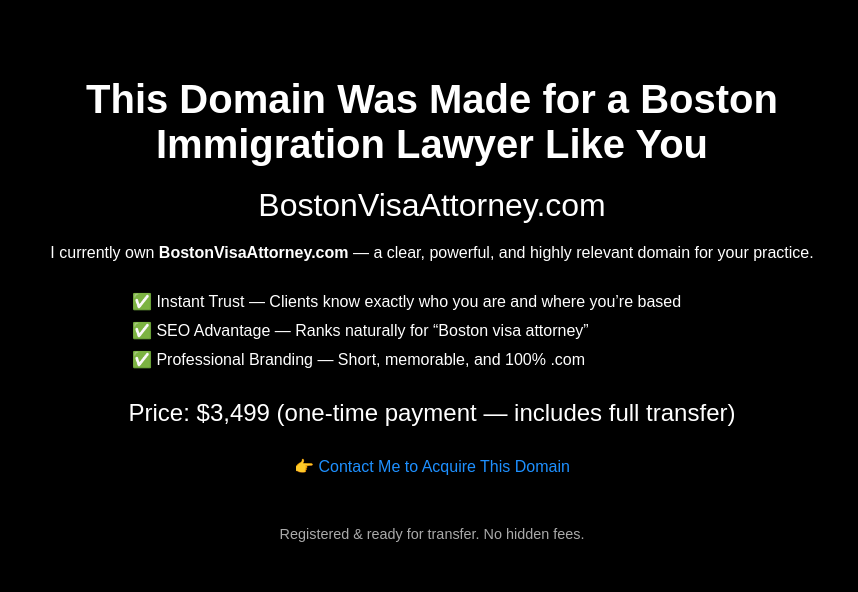
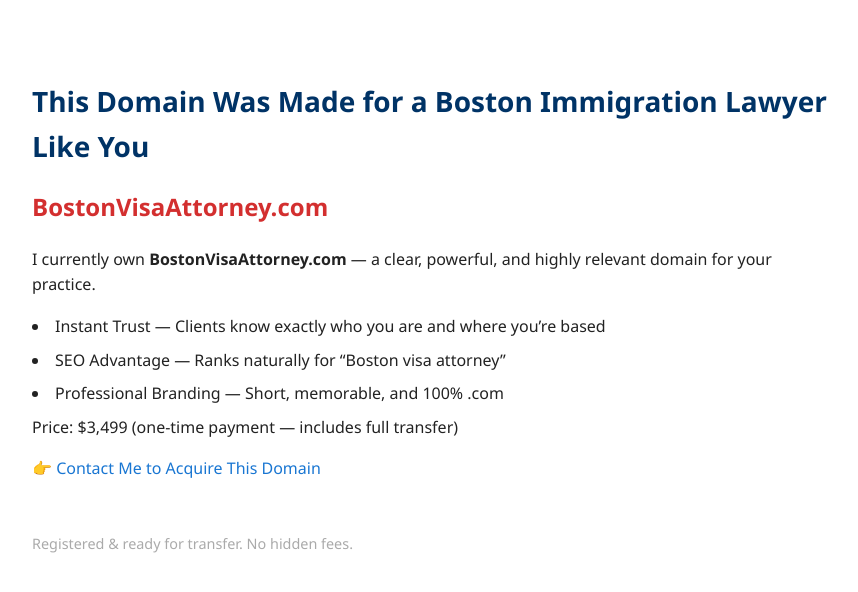
Before and after one commit to Ezzmohamedx/BostonVisaAttorney, a plain HTML site: page index.html in a window 1280 px wide. Shown: the whole page, without its empty margins (208-1066 px from the left). Drawn offline with Linux system fonts and the light colour scheme.

Commit message:
Update index.html

```diff
--- a/index.html
+++ b/index.html
@@ -6,50 +6,29 @@
   <title>BostonVisaAttorney.com</title>
   <style>
   body {
-      background: #000;
-      color: #fff;
-      font-family: Arial, sans-serif;
-      text-align: center;
-      padding: 50px 20px;
-      margin: 0;
-    }
-    .container {
+    font-family: 'Segoe UI', Tahoma, Geneva, Verdana, sans-serif;
+    line-height: 1.6;
     max-width: 800px;
-      margin: 0 auto;
+    margin: 40px auto;
+    padding: 20px;
+    color: #222;
   }
   h1 {
-      font-size: 2.5em;
-      margin-bottom: 20px;
-      color: #gold;
+    color: #003366;
+    font-size: 28px;
+    margin-bottom: 10px;
   }
   .domain {
-      font-size: 2em;
-      color: #fff;
+    font-size: 24px;
+    font-weight: bold;
+    color: #d32f2f;
     margin: 20px 0;
   }
-    .benefits {
-      text-align: left;
-      margin: 30px auto;
-      max-width: 600px;
-    }
   .benefits li {
-      margin: 10px 0;
-      list-style: none;
-    }
-    .benefits li:before {
-      content: "✅ ";
-      color: #gold;
-    }
-    .price {
-      font-size: 1.5em;
-      margin: 30px 0;
-      color: #gold;
-    }
-    .contact {
-      margin-top: 30px;
+    margin: 8px 0;
   }
   a {
-      color: #1e90ff;
+    color: #1976d2;
     text-decoration: none;
   }
   a:hover {
```
Lines whose indentation alone changed are shown as unchanged.
